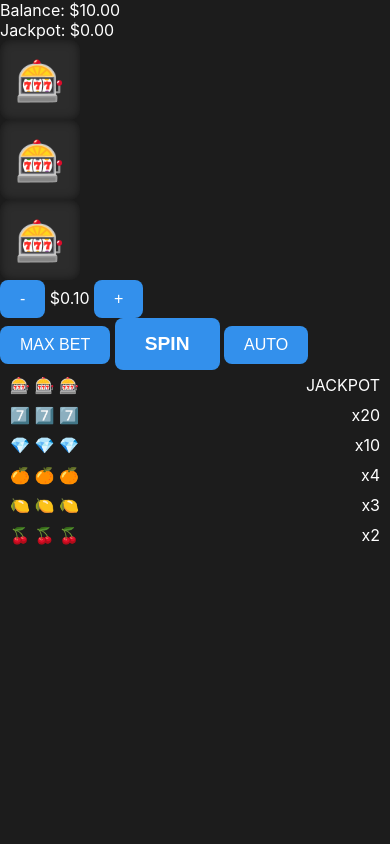
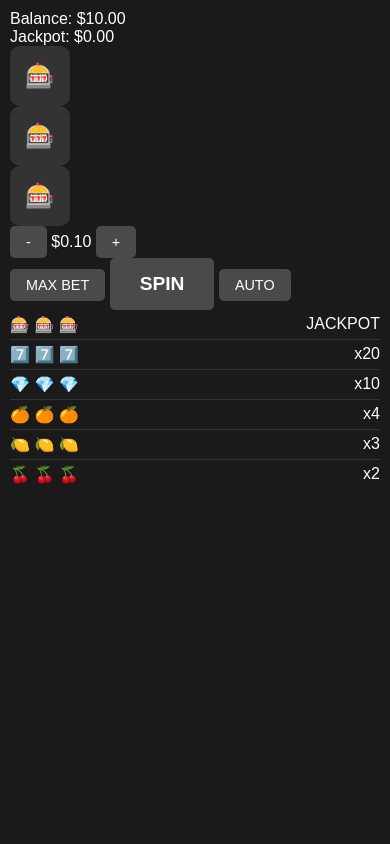
Before and after one commit to MaximumKingz/PixelSlots, a PHP site: page /pixelslots/index.html in a window 390 px wide. Run offline with PHP 8.4, Linux system fonts and the light colour scheme; some libraries are stand-ins or nearby versions.

Commit message:
Added styles and animations

```diff
--- a/pixelslots/style.css
+++ b/pixelslots/style.css
@@ -13,11 +13,11 @@
 }
 
 body {
-    font-family: -apple-system, BlinkMacSystemFont, "Segoe UI", Roboto, Helvetica, Arial, sans-serif;
-    background-color: var(--tg-theme-bg-color);
-    color: var(--tg-theme-text-color);
-    height: var(--tg-viewport-height);
-    overflow: hidden;
+    margin: 0;
+    padding: 20px;
+    font-family: Arial, sans-serif;
+    background: #1a1a1a;
+    color: white;
 }
 
 .game-container {
@@ -48,29 +48,24 @@
 .reel {
     width: 80px;
     height: 80px;
-    background: #2c2c2c;
+    background: #333;
     border-radius: 10px;
     display: flex;
     justify-content: center;
     align-items: center;
-    font-size: 40px;
-    box-shadow: inset 0 0 10px rgba(0,0,0,0.5);
+    font-size: 2em;
+    overflow: hidden;
 }
 
-.reel.spinning .symbol {
-    animation: spin 0.2s linear infinite;
-}
-
-@keyframes spin {
-    0% { transform: translateY(-50px); opacity: 0; }
-    50% { opacity: 1; }
-    100% { transform: translateY(50px); opacity: 0; }
+.symbol {
+    transition: transform 0.5s ease-out;
 }
 
 .controls {
     display: flex;
     flex-direction: column;
     gap: 10px;
+    margin: 20px 0;
 }
 
 .bet-controls {
@@ -82,14 +77,22 @@
 }
 
 button {
-    background-color: var(--tg-theme-button-color);
-    color: var(--tg-theme-button-text-color);
+    padding: 10px 20px;
+    font-size: 1em;
     border: none;
-    padding: 10px 20px;
-    border-radius: 8px;
-    font-size: 1em;
+    border-radius: 5px;
+    background: #4a4a4a;
+    color: white;
     cursor: pointer;
-    transition: opacity 0.3s;
+    transition: background 0.3s;
+}
+
+button:hover {
+    background: #5a5a5a;
+}
+
+button:active {
+    background: #3a3a3a;
 }
 
 button:disabled {
@@ -104,20 +107,30 @@
 }
 
 .win-table {
-    margin-top: auto;
-    display: flex;
-    flex-direction: column;
-    gap: 5px;
-    background: #2c2c2c;
+    margin-top: 20px;
+    border: 1px solid #333;
+    border-radius: 10px;
     padding: 10px;
-    border-radius: 10px;
 }
 
 .win-row {
     display: flex;
     justify-content: space-between;
-    align-items: center;
-    padding: 5px 10px;
+    padding: 5px 0;
+    border-bottom: 1px solid #333;
+}
+
+.win-row:last-child {
+    border-bottom: none;
+}
+
+.spinning {
+    animation: spin 0.5s linear infinite;
+}
+
+@keyframes spin {
+    from { transform: translateY(0); }
+    to { transform: translateY(-100%); }
 }
 
 .win-overlay {
@@ -126,39 +139,60 @@
     left: 0;
     right: 0;
     bottom: 0;
-    background: rgba(0,0,0,0.8);
-    display: flex;
+    background: rgba(0, 0, 0, 0.8);
+    display: none;
     justify-content: center;
     align-items: center;
     z-index: 1000;
 }
 
-.win-overlay.hidden {
-    display: none;
+.win-content {
+    background: #2a2a2a;
+    padding: 20px;
+    border-radius: 10px;
+    text-align: center;
+    animation: popup 0.3s ease-out;
 }
 
-.win-content {
-    background: #2c2c2c;
-    padding: 30px;
-    border-radius: 20px;
-    text-align: center;
+@keyframes popup {
+    from { transform: scale(0.5); opacity: 0; }
+    to { transform: scale(1); opacity: 1; }
 }
 
 .win-content h2 {
-    color: gold;
-    font-size: 2em;
-    margin-bottom: 20px;
-    text-shadow: 0 0 10px rgba(255,215,0,0.5);
+    color: #4CAF50;
+    margin: 0 0 10px 0;
 }
 
-.win-content .win-amount {
-    font-size: 3em;
-    margin-bottom: 20px;
-    color: #3390ec;
-    text-shadow: 0 0 10px rgba(51,144,236,0.5);
+.win-amount {
+    font-size: 2em;
+    margin: 10px 0;
+    color: #FFD700;
 }
 
-.jackpot {
-    color: gold;
-    text-shadow: 0 0 5px rgba(255,215,0,0.5);
+.active {
+    background: #4CAF50 !important;
+    color: white !important;
 }
+
+/* Mobile Responsive */
+@media (max-width: 600px) {
+    body {
+        padding: 10px;
+    }
+
+    .reel {
+        width: 60px;
+        height: 60px;
+        font-size: 1.5em;
+    }
+
+    button {
+        padding: 8px 16px;
+        font-size: 0.9em;
+    }
+
+    .stats {
+        font-size: 1em;
+    }
+}
```
